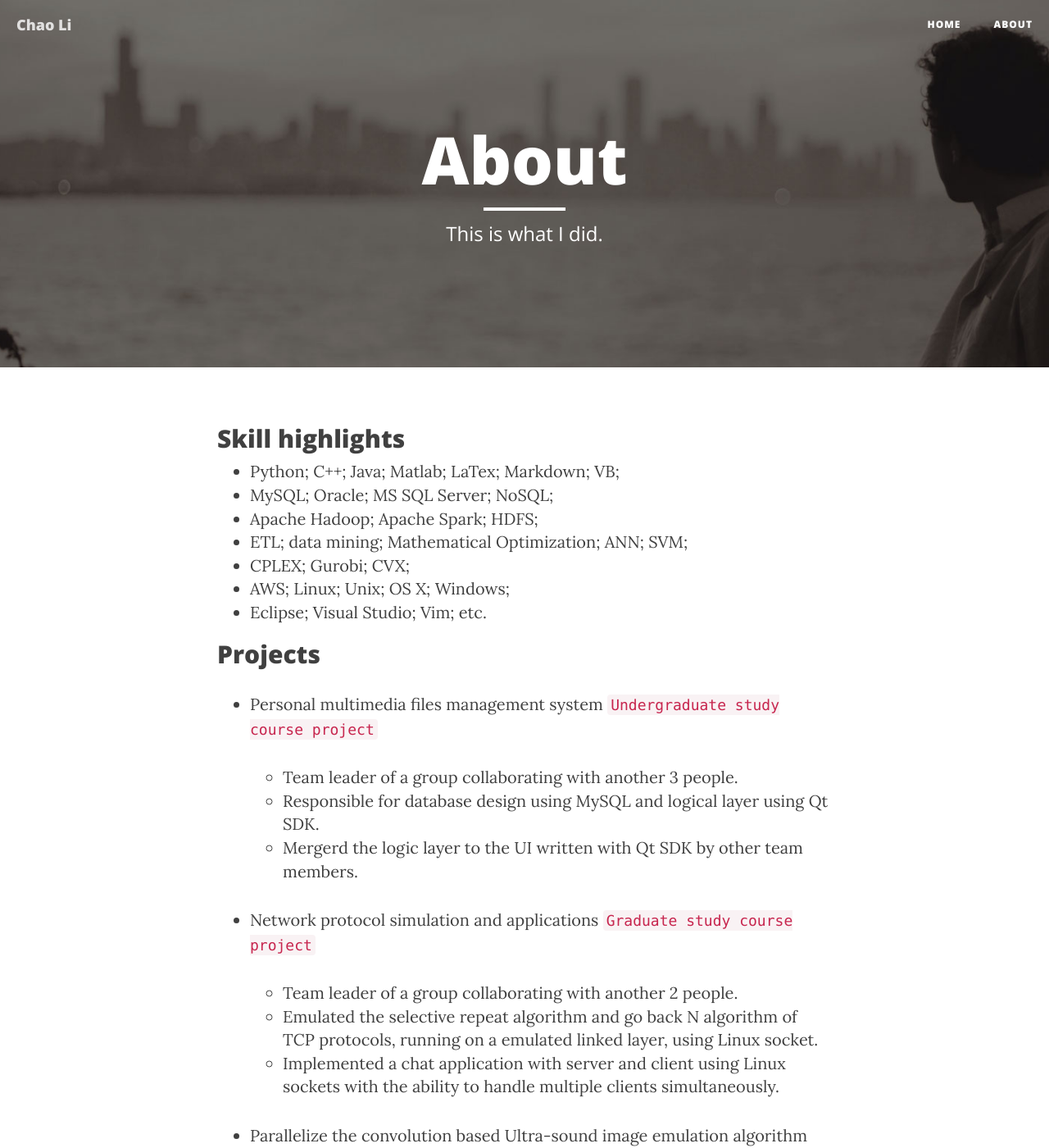
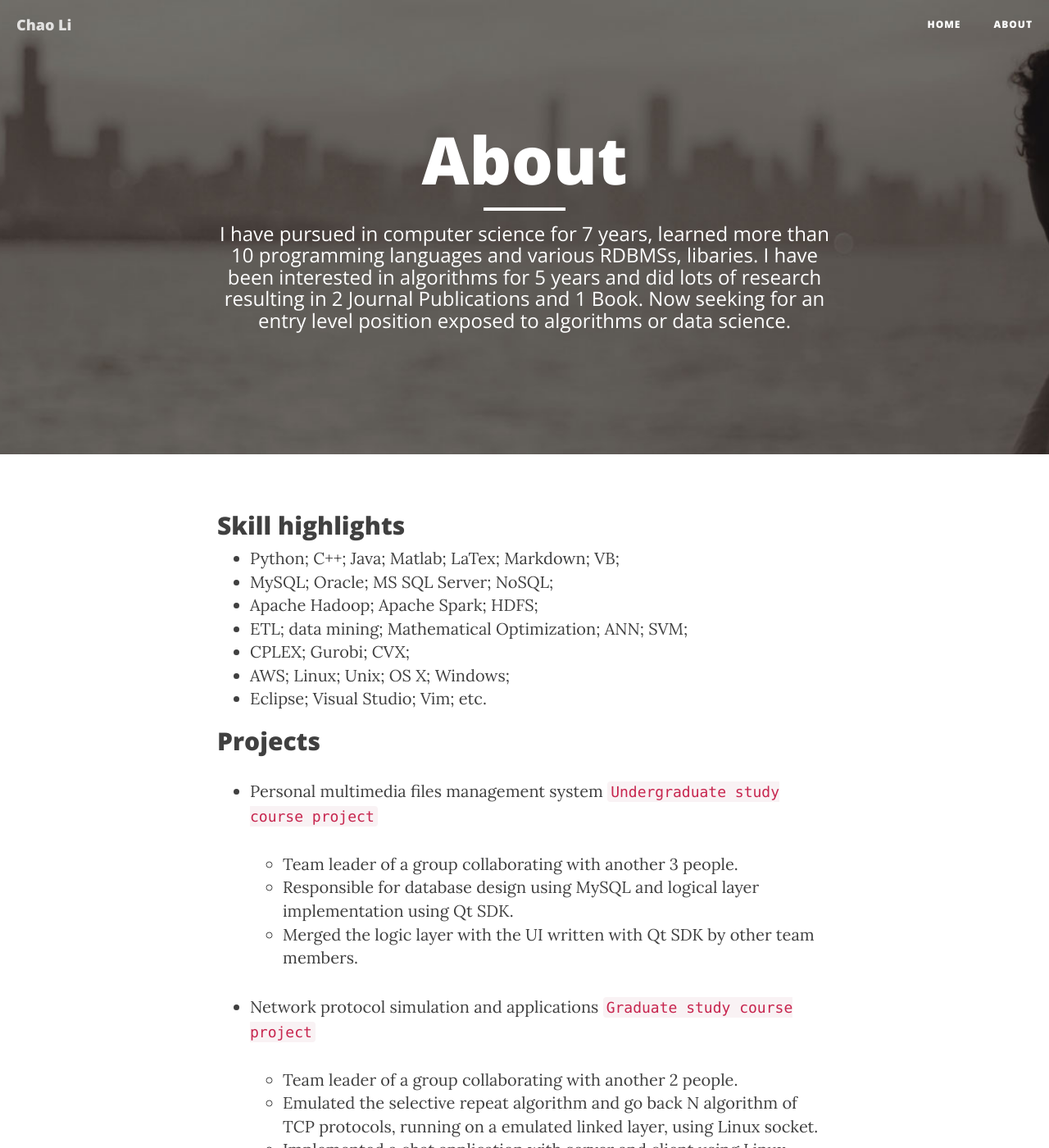
Before and after one commit to Mungyi/chaopli.github.io, a Jekyll site: the page built from about.html, in a window 1280 px wide and 1400 px high. Shown: the whole window at 82% size. Built offline with Jekyll 4.4.1, drawn with Linux system fonts in a browser that asks for light colours; nearby versions of some CDN libraries.

Commit message:
updated resume

```diff
--- a/about.html
+++ b/about.html
@@ -1,7 +1,7 @@
 ---
 layout: page
 title: "About"
-description: "This is what I did."
+description: "I have pursued in computer science for 7 years, learned more than 10 programming languages and various RDBMSs, libaries. I have been interested in algorithms for 5 years and did lots of research resulting in 2 Journal Publications and 1 Book. Now seeking for an entry level position exposed to algorithms or data science."
 header-img: "img/about-bg.jpg"
 ---
 <h2>Skill highlights</h2>
@@ -23,8 +23,8 @@ header-img: "img/about-bg.jpg"
 
 		<ul>
 			<li>Team leader of a group collaborating with another 3 people.</li>
-			<li>Responsible for database design using MySQL and logical layer using Qt SDK.</li>
-			<li>Mergerd the logic layer to the UI written with Qt SDK by other team members.</li>
+			<li>Responsible for database design using MySQL and logical layer implementation using Qt SDK.</li>
+			<li>Merged the logic layer with the UI written with Qt SDK by other team members.</li>
 		</ul></li>
 		<li><p>Network protocol simulation and applications <code>Graduate study course project</code></p>
 
```
